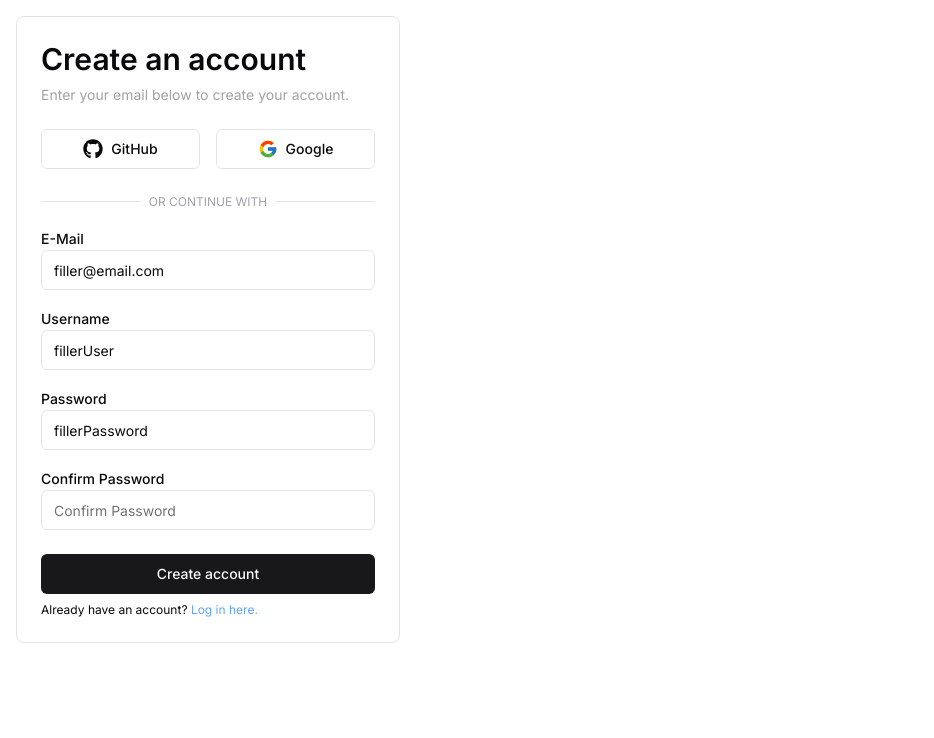
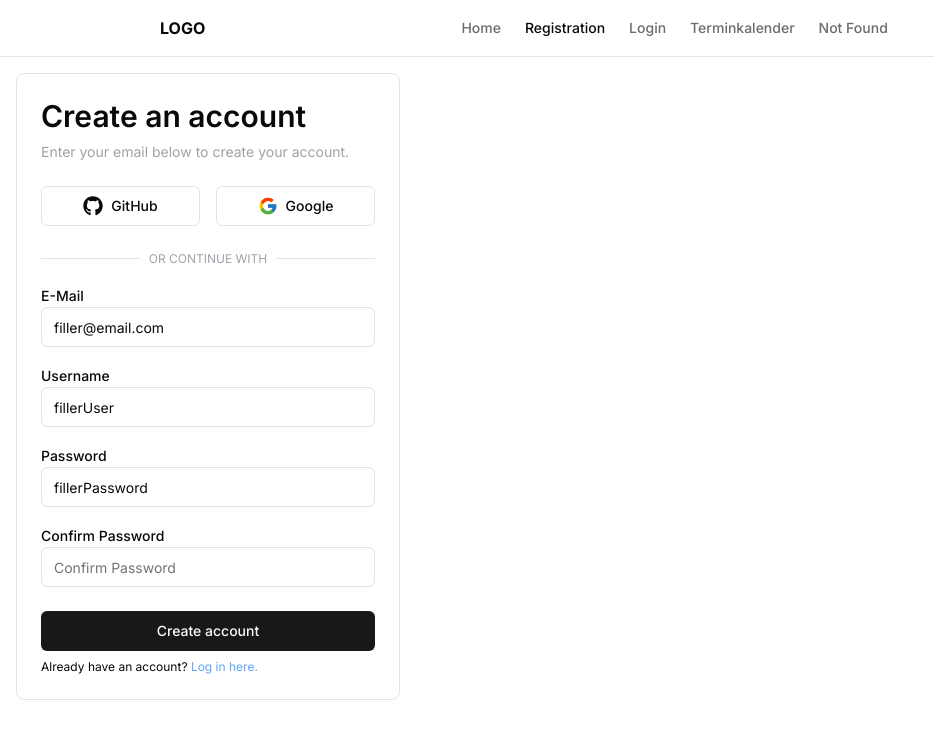
Before and after one commit to ExziiL/UniStart, a Next.js app: page /registration in a window 1280 px wide. Shown: the top 738 px of the page, without its empty margins (0-934 px from the left). Built offline with nearby package versions, Linux system fonts and the light colour scheme.

Commit message:
finished Desktop Navigation Bar

```diff
--- a/package.json
+++ b/package.json
@@ -11,6 +11,7 @@
   "dependencies": {
     "@hookform/resolvers": "^3.3.2",
     "@radix-ui/react-label": "^2.0.2",
+    "@radix-ui/react-navigation-menu": "^1.1.4",
     "@radix-ui/react-separator": "^1.0.3",
     "@radix-ui/react-slot": "^1.0.2",
     "@radix-ui/react-toast": "^1.1.5",
--- a/src/app/layout.tsx
+++ b/src/app/layout.tsx
@@ -2,6 +2,7 @@
 import { Inter } from 'next/font/google';
 import './globals.css';
 
+import Header from '@/components/Header';
 import { Toaster } from '@/components/ui/toaster';
 
 const inter = Inter({ subsets: ['latin'] });
@@ -15,6 +16,7 @@
 	return (
 		<html lang="en">
 			<body className={inter.className}>
+				<Header />
 				<main>
 					{children}
 					<Toaster />
--- /dev/null
+++ b/src/components/Header.tsx
@@ -0,0 +1,16 @@
+import React from 'react';
+
+import MainNav from './MainNav';
+
+const Header = () => {
+	return (
+		<header className="sticky top-0 z-50 w-full border-b bg-backround/95 backdrop-blur supports-[backdrop-filter]:bg-backround/60 ">
+			<div className="container flex h-14 items-center justify-center">
+				<MainNav />
+				{/* <MobileNav /> */}
+			</div>
+		</header>
+	);
+};
+
+export default Header;
--- /dev/null
+++ b/src/components/MainNav.tsx
@@ -0,0 +1,66 @@
+'use client';
+
+import { cn } from '@/lib/utils';
+import React from 'react';
+
+import Link from 'next/link';
+import { usePathname } from 'next/navigation';
+
+const navItems: { title: string; href: string; description: string }[] = [
+	{
+		title: 'Home',
+		href: '/',
+		description: 'Home page',
+	},
+	{
+		title: 'Registration',
+		href: '/registration',
+		description: 'Registration page',
+	},
+	{
+		title: 'Login',
+		href: '/login',
+		description: 'Login page',
+	},
+	{
+		title: 'Terminkalender',
+		href: '/terminplan',
+		description: 'Übersicht aller wichtigen Termine der Hochschule',
+	},
+	{
+		title: 'Not Found',
+		href: '/not-found',
+		description: 'Übersicht aller wichtigen Termine der Hochschule',
+	},
+];
+
+const MainNav = () => {
+	const pathname = usePathname();
+
+	return (
+		<div className="hidden md:flex justify-between w-full max-w-[960px]">
+			<Link
+				href="/"
+				className="mr-6 flex items-center space-x-2"
+			>
+				{/* <Icons.logo className="h-6 w-6" /> */}
+				<span className="hidden font-bold sm:inline-block">LOGO</span>
+			</Link>
+
+			<nav className="flex items-center space-x-6 text-sm font-medium">
+				{navItems.map((item) => (
+					<Link
+						href={item.href}
+						className={cn('transition-colors hover:text-foreground/90', pathname === item.href ? 'text-foreground' : 'text-foreground/60')}
+					>
+						{item.title}
+					</Link>
+				))}
+			</nav>
+			{/* Diese div ist dafür da um die navigation items durch das "justify-between" zentral zu halten, deshalb nicht löschen! */}
+			<div> </div>
+		</div>
+	);
+};
+
+export default MainNav;
--- /dev/null
+++ b/src/components/ui/navigation-menu.tsx
@@ -0,0 +1,128 @@
+import * as React from "react"
+import * as NavigationMenuPrimitive from "@radix-ui/react-navigation-menu"
+import { cva } from "class-variance-authority"
+import { ChevronDown } from "lucide-react"
+
+import { cn } from "@/lib/utils"
+
+const NavigationMenu = React.forwardRef<
+  React.ElementRef<typeof NavigationMenuPrimitive.Root>,
+  React.ComponentPropsWithoutRef<typeof NavigationMenuPrimitive.Root>
+>(({ className, children, ...props }, ref) => (
+  <NavigationMenuPrimitive.Root
+    ref={ref}
+    className={cn(
+      "relative z-10 flex max-w-max flex-1 items-center justify-center",
+      className
+    )}
+    {...props}
+  >
+    {children}
+    <NavigationMenuViewport />
+  </NavigationMenuPrimitive.Root>
+))
+NavigationMenu.displayName = NavigationMenuPrimitive.Root.displayName
+
+const NavigationMenuList = React.forwardRef<
+  React.ElementRef<typeof NavigationMenuPrimitive.List>,
+  React.ComponentPropsWithoutRef<typeof NavigationMenuPrimitive.List>
+>(({ className, ...props }, ref) => (
+  <NavigationMenuPrimitive.List
+    ref={ref}
+    className={cn(
+      "group flex flex-1 list-none items-center justify-center space-x-1",
+      className
+    )}
+    {...props}
+  />
+))
+NavigationMenuList.displayName = NavigationMenuPrimitive.List.displayName
+
+const NavigationMenuItem = NavigationMenuPrimitive.Item
+
+const navigationMenuTriggerStyle = cva(
+  "group inline-flex h-10 w-max items-center justify-center rounded-md bg-background px-4 py-2 text-sm font-medium transition-colors hover:bg-accent hover:text-accent-foreground focus:bg-accent focus:text-accent-foreground focus:outline-none disabled:pointer-events-none disabled:opacity-50 data-[active]:bg-accent/50 data-[state=open]:bg-accent/50"
+)
+
+const NavigationMenuTrigger = React.forwardRef<
+  React.ElementRef<typeof NavigationMenuPrimitive.Trigger>,
+  React.ComponentPropsWithoutRef<typeof NavigationMenuPrimitive.Trigger>
+>(({ className, children, ...props }, ref) => (
+  <NavigationMenuPrimitive.Trigger
+    ref={ref}
+    className={cn(navigationMenuTriggerStyle(), "group", className)}
+    {...props}
+  >
+    {children}{" "}
+    <ChevronDown
+      className="relative top-[1px] ml-1 h-3 w-3 transition duration-200 group-data-[state=open]:rotate-180"
+      aria-hidden="true"
+    />
+  </NavigationMenuPrimitive.Trigger>
+))
+NavigationMenuTrigger.displayName = NavigationMenuPrimitive.Trigger.displayName
+
+const NavigationMenuContent = React.forwardRef<
+  React.ElementRef<typeof NavigationMenuPrimitive.Content>,
+  React.ComponentPropsWithoutRef<typeof NavigationMenuPrimitive.Content>
+>(({ className, ...props }, ref) => (
+  <NavigationMenuPrimitive.Content
+    ref={ref}
+    className={cn(
+      "left-0 top-0 w-full data-[motion^=from-]:animate-in data-[motion^=to-]:animate-out data-[motion^=from-]:fade-in data-[motion^=to-]:fade-out data-[motion=from-end]:slide-in-from-right-52 data-[motion=from-start]:slide-in-from-left-52 data-[motion=to-end]:slide-out-to-right-52 data-[motion=to-start]:slide-out-to-left-52 md:absolute md:w-auto ",
+      className
+    )}
+    {...props}
+  />
+))
+NavigationMenuContent.displayName = NavigationMenuPrimitive.Content.displayName
+
+const NavigationMenuLink = NavigationMenuPrimitive.Link
+
+const NavigationMenuViewport = React.forwardRef<
+  React.ElementRef<typeof NavigationMenuPrimitive.Viewport>,
+  React.ComponentPropsWithoutRef<typeof NavigationMenuPrimitive.Viewport>
+>(({ className, ...props }, ref) => (
+  <div className={cn("absolute left-0 top-full flex justify-center")}>
+    <NavigationMenuPrimitive.Viewport
+      className={cn(
+        "origin-top-center relative mt-1.5 h-[var(--radix-navigation-menu-viewport-height)] w-full overflow-hidden rounded-md border bg-popover text-popover-foreground shadow-lg data-[state=open]:animate-in data-[state=closed]:animate-out data-[state=closed]:zoom-out-95 data-[state=open]:zoom-in-90 md:w-[var(--radix-navigation-menu-viewport-width)]",
+        className
+      )}
+      ref={ref}
+      {...props}
+    />
+  </div>
+))
+NavigationMenuViewport.displayName =
+  NavigationMenuPrimitive.Viewport.displayName
+
+const NavigationMenuIndicator = React.forwardRef<
+  React.ElementRef<typeof NavigationMenuPrimitive.Indicator>,
+  React.ComponentPropsWithoutRef<typeof NavigationMenuPrimitive.Indicator>
+>(({ className, ...props }, ref) => (
+  <NavigationMenuPrimitive.Indicator
+    ref={ref}
+    className={cn(
+      "top-full z-[1] flex h-1.5 items-end justify-center overflow-hidden data-[state=visible]:animate-in data-[state=hidden]:animate-out data-[state=hidden]:fade-out data-[state=visible]:fade-in",
+      className
+    )}
+    {...props}
+  >
+    <div className="relative top-[60%] h-2 w-2 rotate-45 rounded-tl-sm bg-border shadow-md" />
+  </NavigationMenuPrimitive.Indicator>
+))
+NavigationMenuIndicator.displayName =
+  NavigationMenuPrimitive.Indicator.displayName
+
+export {
+  navigationMenuTriggerStyle,
+  NavigationMenu,
+  NavigationMenuList,
+  NavigationMenuItem,
+  NavigationMenuContent,
+  NavigationMenuTrigger,
+  NavigationMenuLink,
+  NavigationMenuIndicator,
+  NavigationMenuViewport,
+}
```
Also changed, not shown: 1 other file (tests, documents, lock files or other folders).
